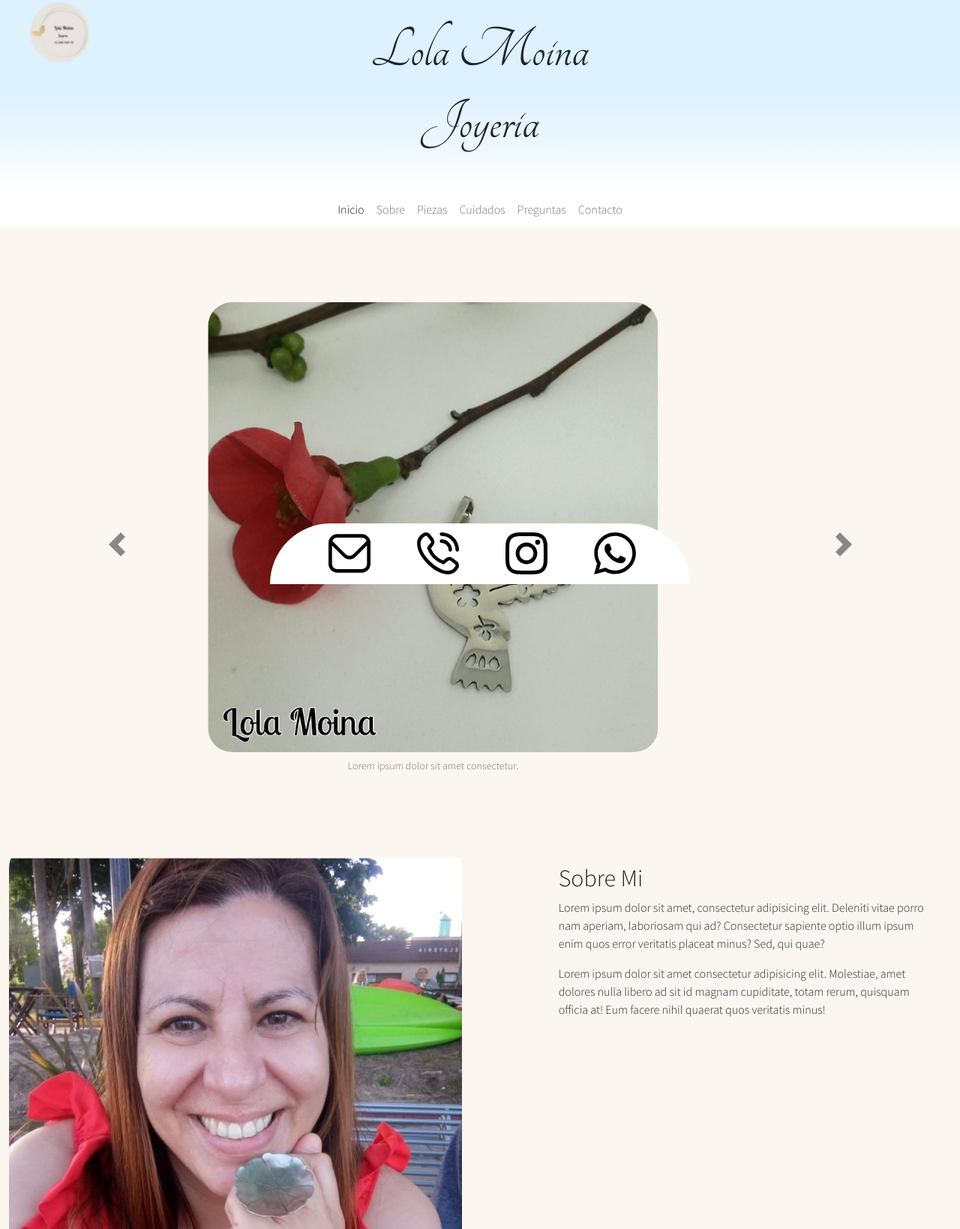
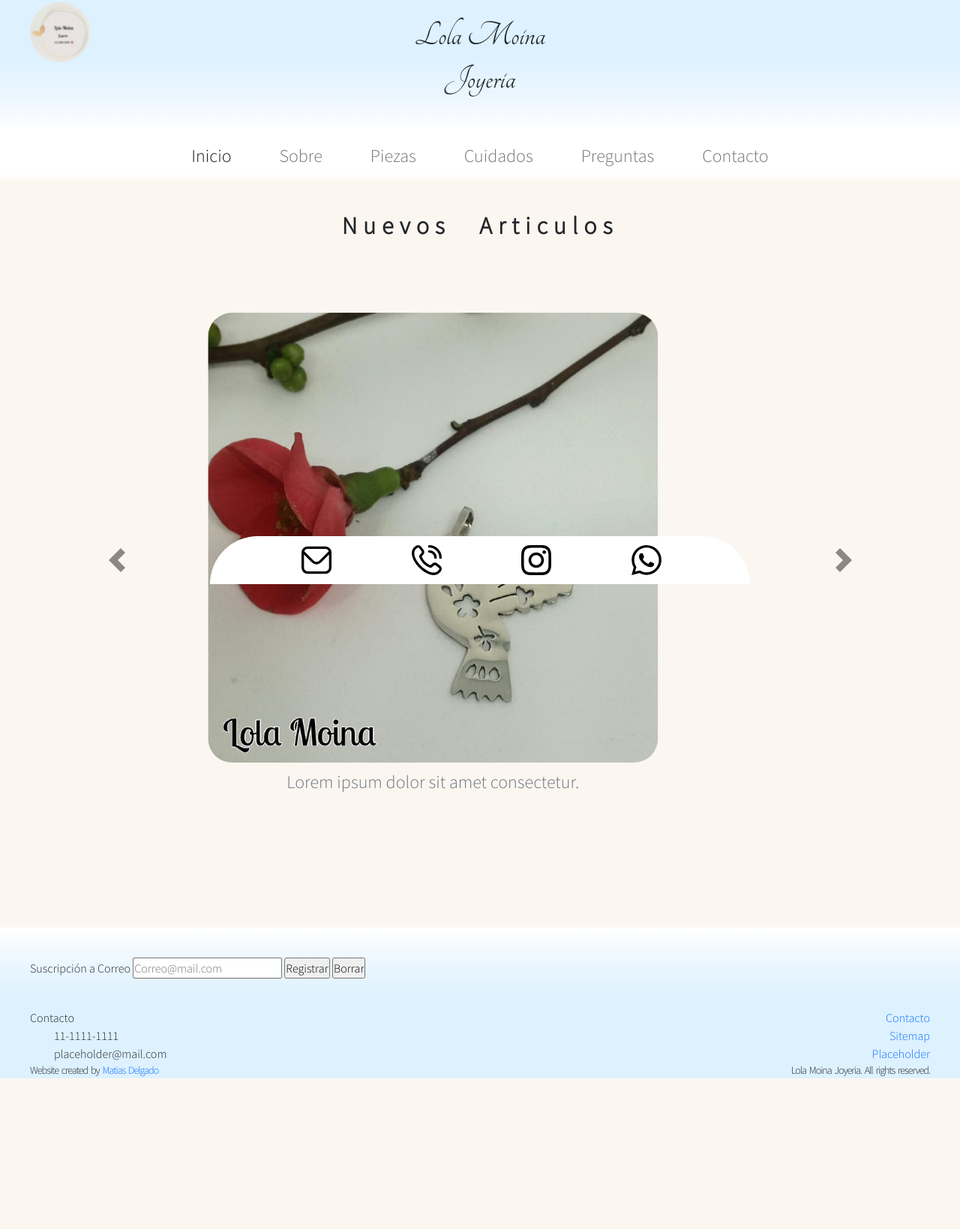
Before and after one commit to Vistao7/lola-moina, a website: page index.html in a window 1280 px wide. Shown: the part 21-1660 px from the top of the page at 75% size. After the commit the page ends 1459 px from the top, so only its background shows below. Drawn offline with nearby package versions, Linux system fonts and the light colour scheme.

Commit message:
Primera implementacion de media queries
Primera implementacion de media queries para vista en escritorio.
Se elimina la parte sobre momentaneamente.

```diff
--- a/index.html
+++ b/index.html
@@ -57,6 +57,7 @@
             </div>
         </nav>
         <!-- CAROUSEL CON BOOTSTRAP -->
+        <h2 class="carousel__title--center">Nuevos Articulos</h2>
         <div id="carouselExampleControls" class="carousel slide my-5 container-md mx-auto carousel--color" data-bs-ride="carousel">
             <div class="carousel-inner">
                 <div class="carousel-item active">
@@ -86,17 +87,6 @@
                 <span class="carousel-control-next-icon" aria-hidden="true"></span>
                 <span class="visually-hidden">Next</span>
             </button>
-        </div>
-        <!-- ABOUT -->
-        <div id="sobre">
-            <figure class="container-fluid row">
-                <img class="col img-fluid rounded-4 w-50" src="./images/img2.jpeg" alt="Foto mia">
-                <figcaption class="col offset-md-1 mt-2">
-                    <h2>Sobre Mi</h2>
-                    <p>Lorem ipsum dolor sit amet, consectetur adipisicing elit. Deleniti vitae porro nam aperiam, laboriosam qui ad? Consectetur sapiente optio illum ipsum enim quos error veritatis placeat minus? Sed, qui quae?</p>
-                    <p>Lorem ipsum dolor sit amet consectetur adipisicing elit. Molestiae, amet dolores nulla libero ad sit id magnam cupiditate, totam rerum, quisquam officia at! Eum facere nihil quaerat quos veritatis minus!</p>
-                </figcaption>
-            </figure>
         </div>
         <div class="contactos--format--color">
             <ul class="contactos__list--flex">
--- a/scss/layout/_header.scss
+++ b/scss/layout/_header.scss
@@ -26,3 +26,11 @@
     }
 
 }
+
+@media (min-width: 992px) {
+    .header{
+        &__title--size--font{
+            font-size: 6vmin;
+        }
+    }
+}
--- a/scss/layout/_index.scss
+++ b/scss/layout/_index.scss
@@ -16,4 +16,16 @@
     &--color{
         background-color: $color-base;
     }
+    &__title--center{
+        text-align: center;
+        margin-top: 5vmin;
+        font-weight: 600;
+        letter-spacing: 1vmin;
+        word-spacing: 3vmin;
+    }
 }
+.carousel-item{
+    figure > figcaption {
+        font-size: x-large;
+    }
+}
--- a/scss/layout/_navList.scss
+++ b/scss/layout/_navList.scss
@@ -1,19 +1,16 @@
 .header__nav{
-    &--flex{
-        ul{
-            list-style-type: none;
-            display: flex;
+    font-size: large;
+    &--color{
+        @extend .header__nav;
+        @include bg-color($nav-base,$nav-gradient);
+    }
+}
+
+@media (min-width: 992px) {
+    .header__nav{
+        font-size: x-large;
+        ul > li {
+            padding: 0% 3vmin;
         }
     }
-    &__items--animate{
-        li{
-            transition: all 0.6s;
-        }
-        & li:hover{
-            transform: scale(1.2,1.2);
-        }
-    }
-    &--color{
-        @include bg-color($nav-base,$nav-gradient)
-    }
 }
--- a/scss/layout/_piezas.scss
+++ b/scss/layout/_piezas.scss
@@ -35,10 +35,12 @@
         }
         figure > figcaption {
             grid-area: texto;
+            padding: 50px 50px 0px;
 
     }
 }
-
+/* Esto controla las imagenes y las aplica como un background image para conseguir el efecto deseado (zoom rapido en "imagen") */
+/* Soluciona el problema de distintos tamaños de imagenes, auto centrandolos y creando un tamaño uniforme conservando buena calidad de la imagen */
 @for $i from 1 through 10 {
     .img-#{$i}{
         background: url(../images/imgp#{$i}.jpg);
@@ -49,3 +51,18 @@
         transition: background-size 2s ease;
     }
 }
+
+@media (min-width: 992px) {
+    .piezas__container--flex--card{
+        figure {
+            grid-template-columns: 400px;
+            grid-template-rows: 370px 150px ;
+        }
+        figure > figcaption {
+            font-size: large;
+            font-weight: 600;
+            letter-spacing: 3px;
+            word-spacing: 2px;
+        }
+    }
+}
--- a/scss/layout/_rrssList.scss
+++ b/scss/layout/_rrssList.scss
@@ -2,8 +2,8 @@
     &--format--color{
         position: sticky;
         bottom: 0vmin;
-        height: 10%;
-        width: 70vmin;
+        height: 10vmin;
+        width: 80vmin;
         margin: auto;
         background-color: white;
         padding: 0.8em;
@@ -16,7 +16,7 @@
         justify-content: space-evenly;
         list-style-type: none;
         > li img{
-            margin: 0% 6% 0% 6%;
+            margin: 0% 5% 0% 5%;
             width: 7vmin;
             transition: all 0.7s;
             &:hover{
@@ -26,3 +26,17 @@
         }
     }
 }
+
+@media (min-width: 992px) {
+    .contactos{
+        &--format--color{
+            height: 8vmin;
+            width: 90vmin;
+        }
+        &__list--flex{
+            > li img{
+                width: 5vmin;
+            }
+        }
+    }
+}
```
Also changed, not shown: css/style.css.
